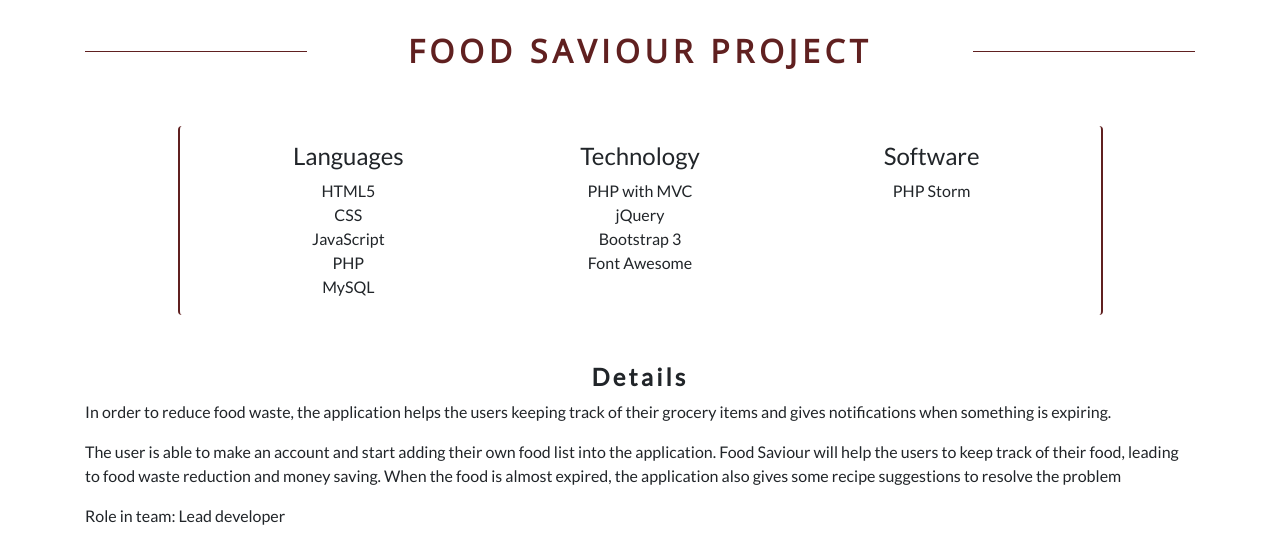
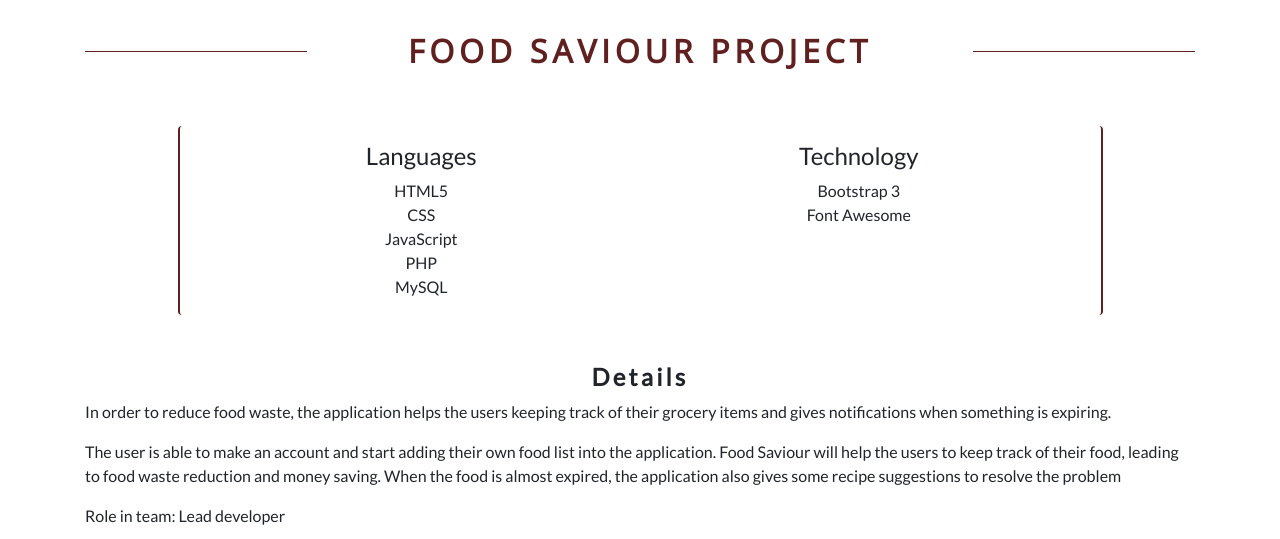
Before and after one commit to NgocTo/portfolio, a PHP site: page /coding/food-saviour.php in a window 1280 px wide. Shown: the part 71-610 px from the top of the page. Run offline with PHP 8.4, Linux system fonts and the light colour scheme; some libraries are stand-ins or nearby versions.

Commit message:
fixed links

```diff
--- a/coding/food-saviour.php
+++ b/coding/food-saviour.php
@@ -10,7 +10,7 @@
         <div class="py-4">
             <div class="col-10 offset-1 rounded bg-grey py-2 red-border-y">
                 <div class="row align-items-start m-2 text-center">
-                    <div class="col-md-4">
+                    <div class="col-md-6">
                         <h4>Languages</h4>
                         <div>HTML5</div>
                         <div>CSS</div>
@@ -18,16 +18,10 @@
                         <div>PHP</div>
                         <div>MySQL</div>
                     </div>
-                    <div class="col-md-4">
+                    <div class="col-md-6">
                         <h4>Technology</h4>
-                        <div>PHP with MVC</div>
-                        <div>jQuery</div>
                         <div>Bootstrap 3</div>
                         <div>Font Awesome</div>
-                    </div>
-                    <div class="col-md-4">
-                        <h4>Software</h4>
-                        <div>PHP Storm</div>
                     </div>
                 </div>
             </div>
```
Also changed, not shown: index.php (+5 -2 lines), images/food-saviour-desktop.png (added).
